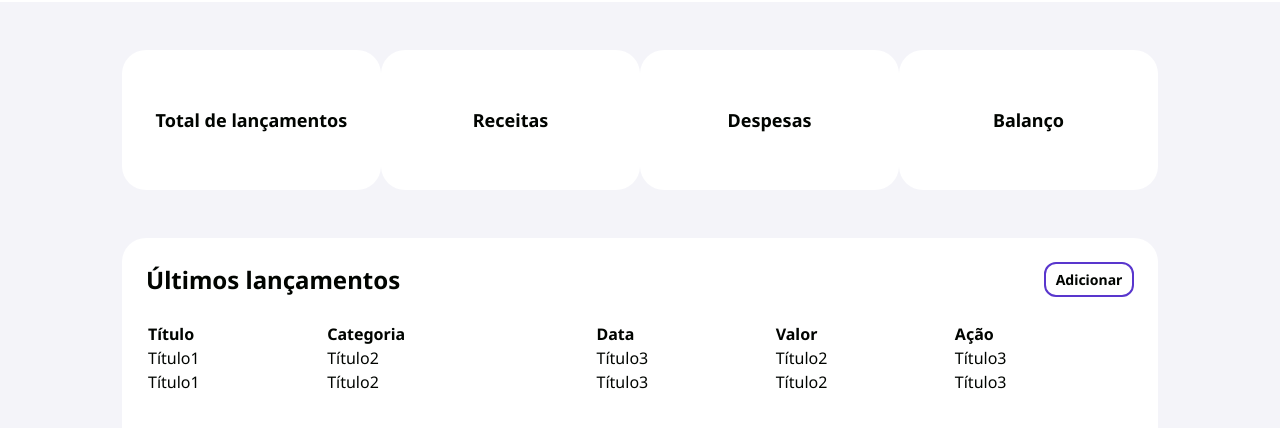
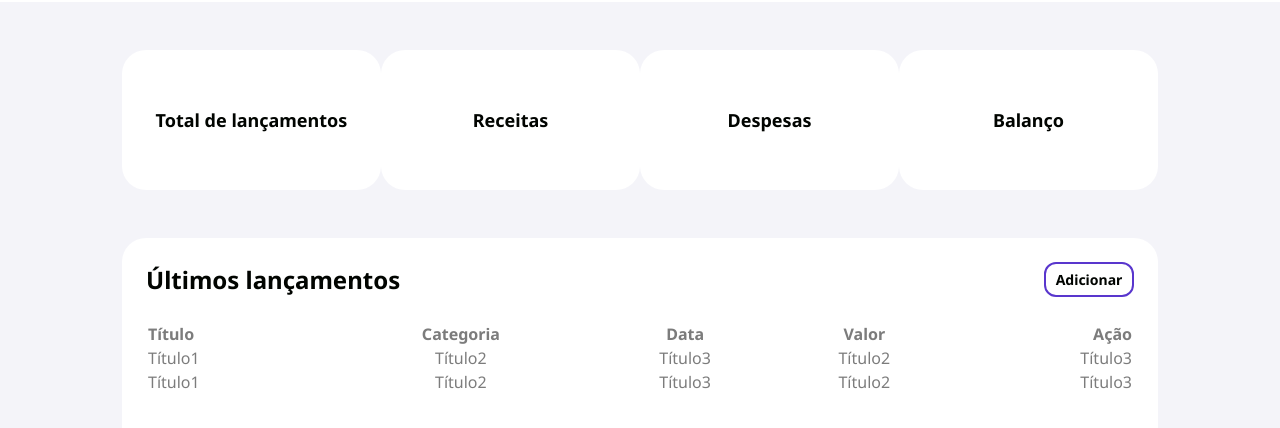
Before and after one commit to talitasdias/wallet-app-frontend, a plain HTML site: page src/pages/home/index.html in a window 1280 px wide. Shown: the part 70-498 px from the top of the page. Drawn offline with Linux system fonts and the light colour scheme.

Commit message:
feat: implement layout for table

```diff
--- a/src/pages/home/index.html
+++ b/src/pages/home/index.html
@@ -39,24 +39,24 @@
                 <table>
                     <tr>
                         <th>Título</th>
-                        <th>Categoria</th>
-                        <th>Data</th>
-                        <th>Valor</th>
-                        <th>Ação</th>
+                        <th class="center">Categoria</th>
+                        <th class="center">Data</th>
+                        <th class="center">Valor</th>
+                        <th class="right">Ação</th>
                     </tr>
                     <tr>
                         <td>Título1</td>
-                        <td>Título2</td>
-                        <td>Título3</td>
-                        <td>Título2</td>
-                        <td>Título3</td>
+                        <td class="center">Título2</td>
+                        <td class="center">Título3</td>
+                        <td class="center">Título2</td>
+                        <td class="right">Título3</td>
                     </tr>
                     <tr>
                         <td>Título1</td>
-                        <td>Título2</td>
-                        <td>Título3</td>
-                        <td>Título2</td>
-                        <td>Título3</td>
+                        <td class="center">Título2</td>
+                        <td class="center">Título3</td>
+                        <td class="center">Título2</td>
+                        <td class="right">Título3</td>
                     </tr>
                 </table>
             </div>
--- a/src/pages/home/style.css
+++ b/src/pages/home/style.css
@@ -104,6 +104,27 @@ table {
     width: 100%;
 }
 
-tr {
+th {
     text-align: left;
+    color: #7c7c7c;
 }
+
+th.right {
+    text-align: right;
+}
+
+th.center {
+    text-align: center;
+}
+
+td {
+    color: #7c7c7c;
+}
+
+td.right {
+    text-align: right;
+}
+
+td.center {
+    text-align: center;
+}
```
